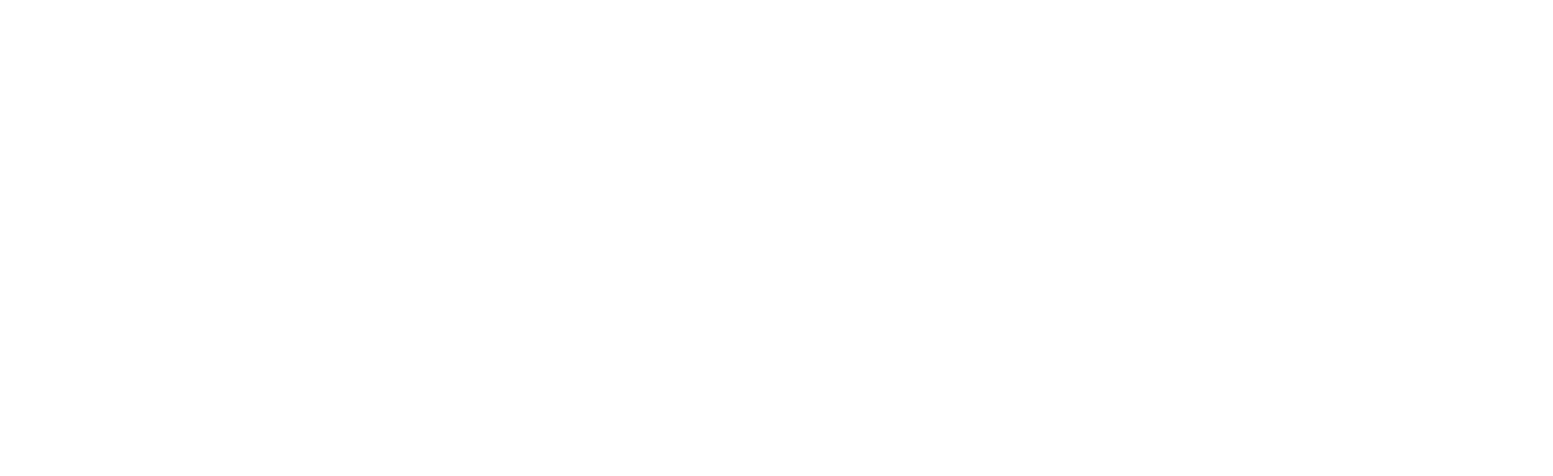
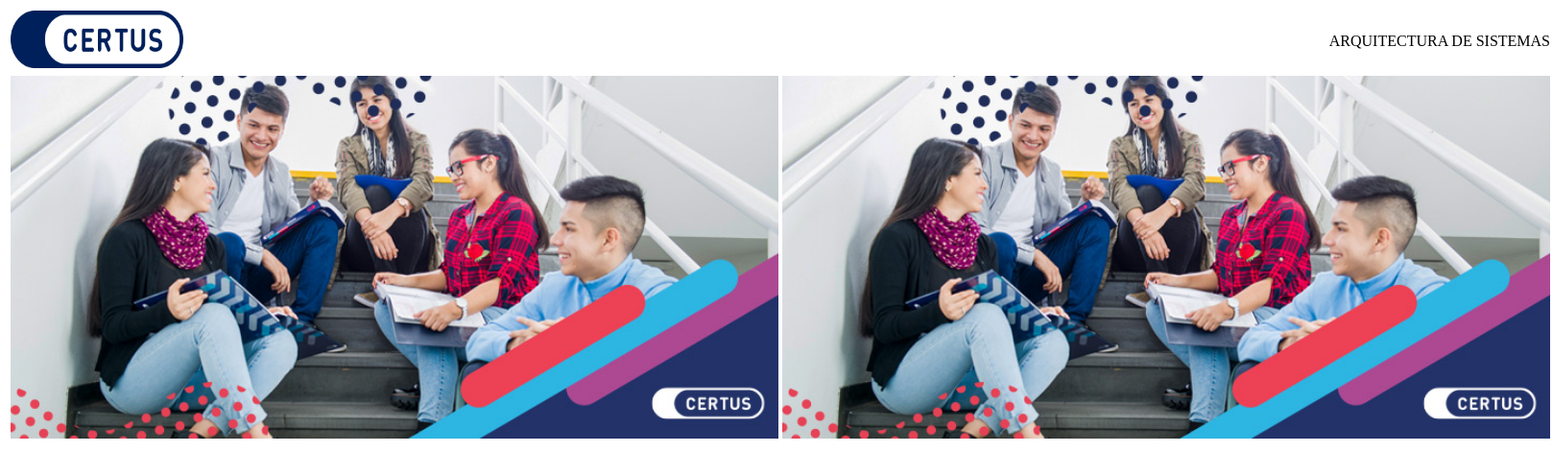
Before and after one commit to mery173/clase-03, a plain HTML site: page index.html in a window 1280 px wide. Shown: the whole page at 96% size, 1618 px wide, since content can reach past the window. Drawn offline with Linux system fonts and the light colour scheme.

Commit message:
Segunda version del proyecto

```diff
--- a/index.html
+++ b/index.html
@@ -5,8 +5,28 @@
     <meta name="viewport" content="width=device-width, initial-scale=1.0">
     <link rel="shortcut icon" href="img/estrella-en-negro-de-forma-de-cinco-puntas.png">
     <title>CERTUS - CLASE 03</title>
+    <style>
+        table {
+            width: 70%;
+            margin: 0 auto;
+        }
+    </style>
+
 </head>
 <body>
-
+    <table>
+        <tr>
+            <td>
+                <img src="img/certus.png" width="180" height="60" alt="">
+            </td>
+            <td style="text-align: right;"> ARQUITECTURA DE SISTEMAS</td>
+        </tr>
+        <td>
+            <img src="img/estudiantes-CERTUS.jpg" width="800" alt="">
+        </td>
+        <td>
+            <img src="img/estudiantes-CERTUS.jpg" width="800" alt="">
+        </td>
+    </table>
 </body>
 </html>
```
Also changed, not shown: img/certus.png (added), img/estudiantes-CERTUS.jpg (added).
